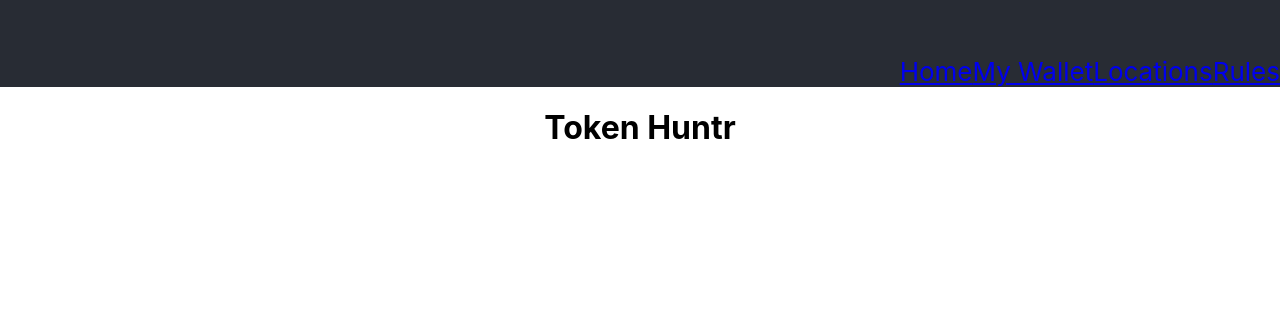
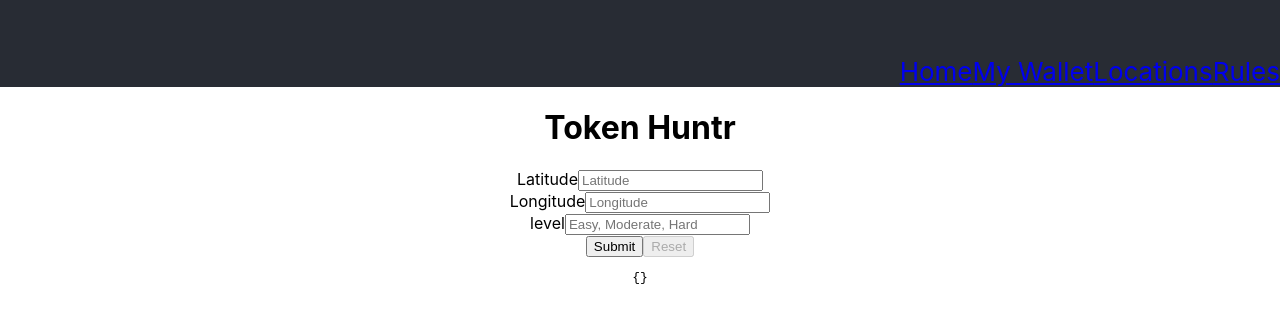
Before and after one commit to Job85/token_huntr, a React (Create React App) app in the folder token-huntr-app/: page /locations/create in a window 1280 px wide. Shown: the part 113-436 px from the top of the page. Built offline with nearby package versions, Linux system fonts and the light colour scheme.

Commit message:
updated form

```diff
--- a/token-huntr-app/package.json
+++ b/token-huntr-app/package.json
@@ -10,8 +10,10 @@
     "@testing-library/react": "^13.2.0",
     "@testing-library/user-event": "^13.5.0",
     "axios": "^0.27.2",
+    "final-form": "^4.20.7",
     "react": "^18.1.0",
     "react-dom": "^18.1.0",
+    "react-final-form": "^6.5.9",
     "react-redux": "^8.0.1",
     "react-router-dom": "^6.3.0",
     "react-scripts": "5.0.1",
--- a/token-huntr-app/src/App.js
+++ b/token-huntr-app/src/App.js
@@ -7,7 +7,7 @@ import Register from './components/Register';
 import Login from './components/Login'
 import Home from './components/Home'
 import LocationList from './components/LocationList';
-// import LocationForm from './components/LocationForm';
+import LocationForm from './components/LocationForm';
 import './App.css';
 
 
@@ -57,7 +57,7 @@ const App = () => {
           <Route path='/locations' element={<LocationList
             user={user}
             authenticated={authenticated} />} />
-          {/* <Route path='/locations/create' element={<LocationForm />} /> */}
+          <Route path='/locations/create' element={<LocationForm />} />
         </Routes>
       </div>
     </div>
--- a/token-huntr-app/src/components/LocationForm.jsx
+++ b/token-huntr-app/src/components/LocationForm.jsx
@@ -1,49 +1,74 @@
-// import React, { useReducer } from 'react';
-// import LocationReducer from '../store/reducers/LocationReducer';
+import axios from 'axios';
+import React from 'react';
+import { useParams } from 'react-router-dom';
+import { Form, Field } from 'react-final-form'
 
+const onSubmit = async values => {
+    let { userId } = useParams()
+    await axios.post(`http://localhost:3001/api/location/create_cache/${userId}`)
+}
 
-// const LocationForm = (props) => {
-//     console.log(props)
-//     return (
-//         <div className='local-form'>
-//             <h2>Add a New Geocache</h2>
-//             <h4>Fill out form below!</h4>
-//             <form onSubmit={props.handleSubmit}>
-//                 <ul>
-//                     <ul>
-//                         <label>Latitude:</label>
-//                         <input type='text'
-//                             placeholder={'Latitude'}
-//                             name='newLocation'
-//                             // value={props.newLocation.latitude}
-//                             onChange={props.handleChange}
-//                         />
-//                     </ul>
-//                     <ul>
-//                         <label>Longitude:</label>
-//                         <input type='text'
-//                             placeholder={'Longitude'}
-//                             name='newLocation'
-//                             value={props.newLocation.longitude}
-//                             onChange={props.handleChange}
-//                         />
-//                     </ul>
-//                     <ul>
-//                         <label>Level:</label>
-//                         <input type='text'
-//                             placeholder={'Level'}
-//                             name='newLocation'
-//                             value={props.newLocation.level}
-//                             onChange={props.handleChange}
-//                         />
-//                     </ul>
-//                     <button type='submit' onClick={props.handleSubmit}>
-//                         Add Cache
-//                     </button>
-//                 </ul>
-//             </form>
-//         </div>
-//     )
-// }
+const required = value => (value ? undefined : 'Required');
 
-// export default LocationForm
+const CacheForm = () => (
+    < div >
+        <Form
+            onSubmit={onSubmit}
+            render={({ handleSubmit, reset, submitting, pristine, values }) => (
+                <form onSubmit={handleSubmit}>
+                    <Field
+                        name='latitude'
+                        validate={required}
+                    >
+                        {({ input, meta }) => (
+                            <div>
+                                <label>Latitude</label>
+                                <input {...input} type='text' placeholder='Latitude' />
+                                {meta.error && meta.touched && <span>{meta.error}</span>}
+                            </div>
+                        )}
+                    </Field>
+                    <Field
+                        name='longitude'
+                        validate={required}
+                    >
+                        {({ input, meta }) => (
+                            <div>
+                                <label>Longitude</label>
+                                <input {...input} type='text' placeholder='Longitude' />
+                                {meta.error && meta.touched && <span>{meta.error}</span>}
+                            </div>
+                        )}
+                    </Field>
+                    <Field
+                        name="level"
+                        validate={required}
+                    >
+                        {({ input, meta }) => (
+                            <div>
+                                <label>level</label>
+                                <input {...input} type="text" placeholder='Easy, Moderate, Hard' />
+                                {meta.error && meta.touched && <span>{meta.error}</span>}
+                            </div>
+                        )}
+                    </Field>
+                    <div className="buttons">
+                        <button type="submit" disabled={submitting}>
+                            Submit
+                        </button>
+                        <button
+                            type="button"
+                            onClick={reset}
+                            disabled={submitting || pristine}
+                        >
+                            Reset
+                        </button>
+                    </div>
+                    <pre>{JSON.stringify(values, 0, 2)}</pre>
+                </form>
+            )}
+        />
+    </div >
+)
+
+export default CacheForm
--- a/token-huntr-app/src/components/Register.jsx
+++ b/token-huntr-app/src/components/Register.jsx
@@ -90,7 +90,7 @@ const Register = () => {
                             type='text'
                             name='lastName'
                             placeholder='Schmoe'
-                            value={formValues.firstName}
+                            value={formValues.lastName}
                             onChange={handleChange}
                             validations={[required]}
                         />
--- a/token-huntr-app/src/store/reducers/LocationReducer.js
+++ b/token-huntr-app/src/store/reducers/LocationReducer.js
@@ -1,40 +1,40 @@
-const { ADD_LOCATION, LOAD_LOCATION, GET_LOCATIONS, NEW_LOCATION, UPDATE_LOCATION, REMOVE_LOCATION } = require('../types')
+// const { ADD_LOCATION, LOAD_LOCATION, GET_LOCATIONS, NEW_LOCATION, UPDATE_LOCATION, REMOVE_LOCATION } = require('../types')
 
-const iState = {
-    locations: [],
-    newLocation: { latitude: '' },
-    newLocation: { longitude: '' },
-    newLocation: { level: '' },
-    updateLocation: { latitude: '' },
-    updateLocation: { longitude: '' },
-    updateLocation: { level: '' },
-    locationsLoading: ''
-}
+// const iState = {
+//     locations: [],
+//     newLocation: { latitude: '' },
+//     newLocation: { longitude: '' },
+//     newLocation: { level: '' },
+//     updateLocation: { latitude: '' },
+//     updateLocation: { longitude: '' },
+//     updateLocation: { level: '' },
+//     locationsLoading: ''
+// }
 
-const LocationReducer = (state = iState, action) => {
-    switch (action.type) {
-        case LOAD_LOCATION:
-            return { ...state, locationsLoading: action.payload }
-        case GET_LOCATIONS:
-            state.locations = new Array(...action.payload)
-            return { ...state }
-        case ADD_LOCATION:
-            return {
-                ...state, locations: [...state.locations, action.payload],
-                newLocation: { ...state.newLocation, latitude: '', longitude: '', level: '' }
-            }
-        case NEW_LOCATION:
-            return { ...state, newLocation: { ...state.newLocation, } }
-        case UPDATE_LOCATION:
-            return {
-                ...state, locations: [...state.locations, action.payload],
-                updateLocation: { ...state.updateLocation, latitude: '', longitude: '', level: '' }
-            }
-        case REMOVE_LOCATION:
-            state.locations.splice(action.payload, 1)
-        default:
-            return { ...state }
-    }
-}
+// const LocationReducer = (state = iState, action) => {
+//     switch (action.type) {
+//         case LOAD_LOCATION:
+//             return { ...state, locationsLoading: action.payload }
+//         case GET_LOCATIONS:
+//             state.locations = new Array(...action.payload)
+//             return { ...state }
+//         case ADD_LOCATION:
+//             return {
+//                 ...state, locations: [...state.locations, action.payload],
+//                 newLocation: { ...state.newLocation, latitude: '', longitude: '', level: '' }
+//             }
+//         case NEW_LOCATION:
+//             return { ...state, newLocation: { ...state.newLocation, } }
+//         case UPDATE_LOCATION:
+//             return {
+//                 ...state, locations: [...state.locations, action.payload],
+//                 updateLocation: { ...state.updateLocation, latitude: '', longitude: '', level: '' }
+//             }
+//         case REMOVE_LOCATION:
+//             state.locations.splice(action.payload, 1)
+//         default:
+//             return { ...state }
+//     }
+// }
 
-export default LocationReducer
+// export default LocationReducer
```
Also changed, not shown: token-huntr-app/src/pages/Login.js (deleted, +0 -62 lines), token-huntr-app/src/pages/Register.js (deleted, +0 -112 lines), token-huntr-app/src/pages/Wallet.js (deleted), 1 other file (tests, documents, lock files or other folders).
